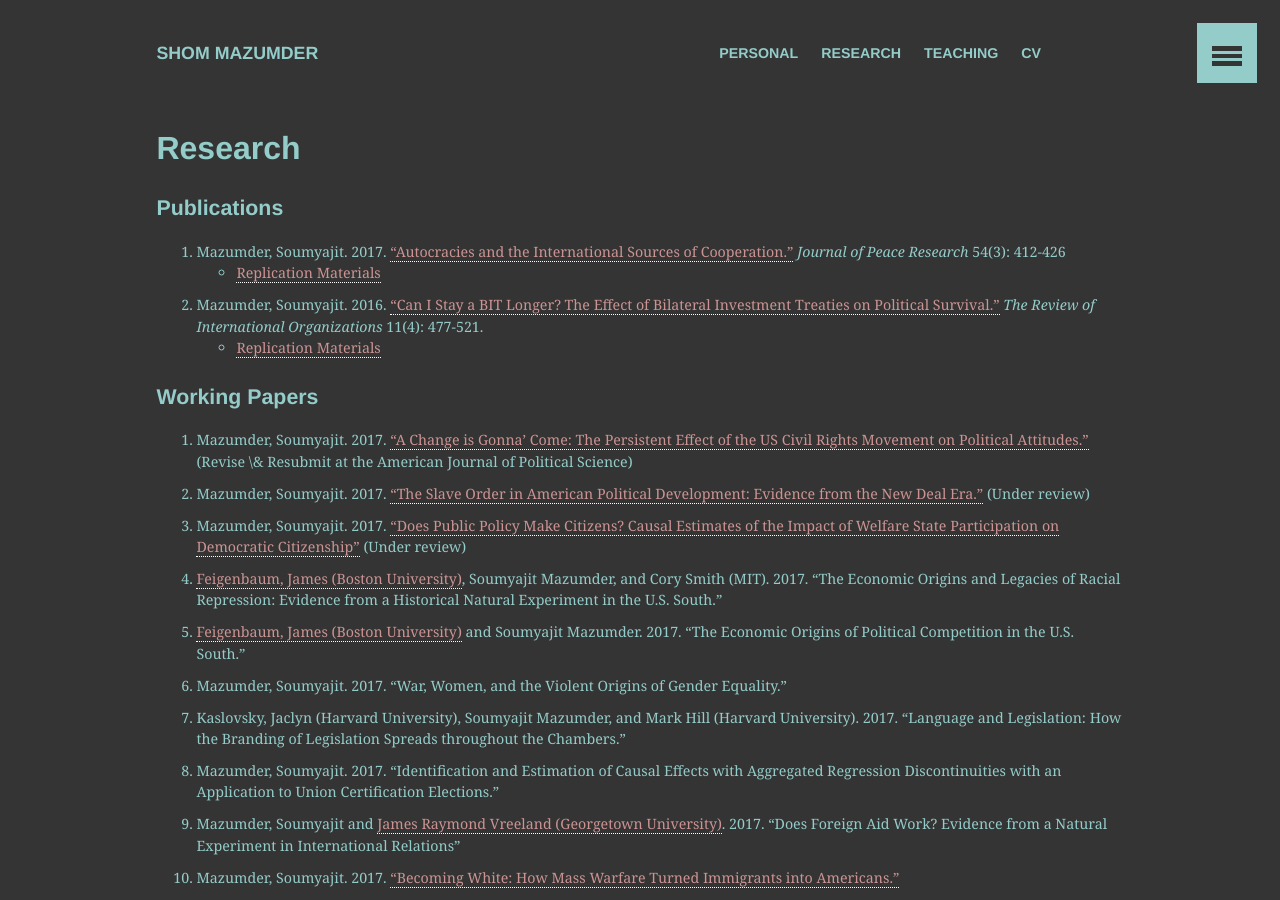
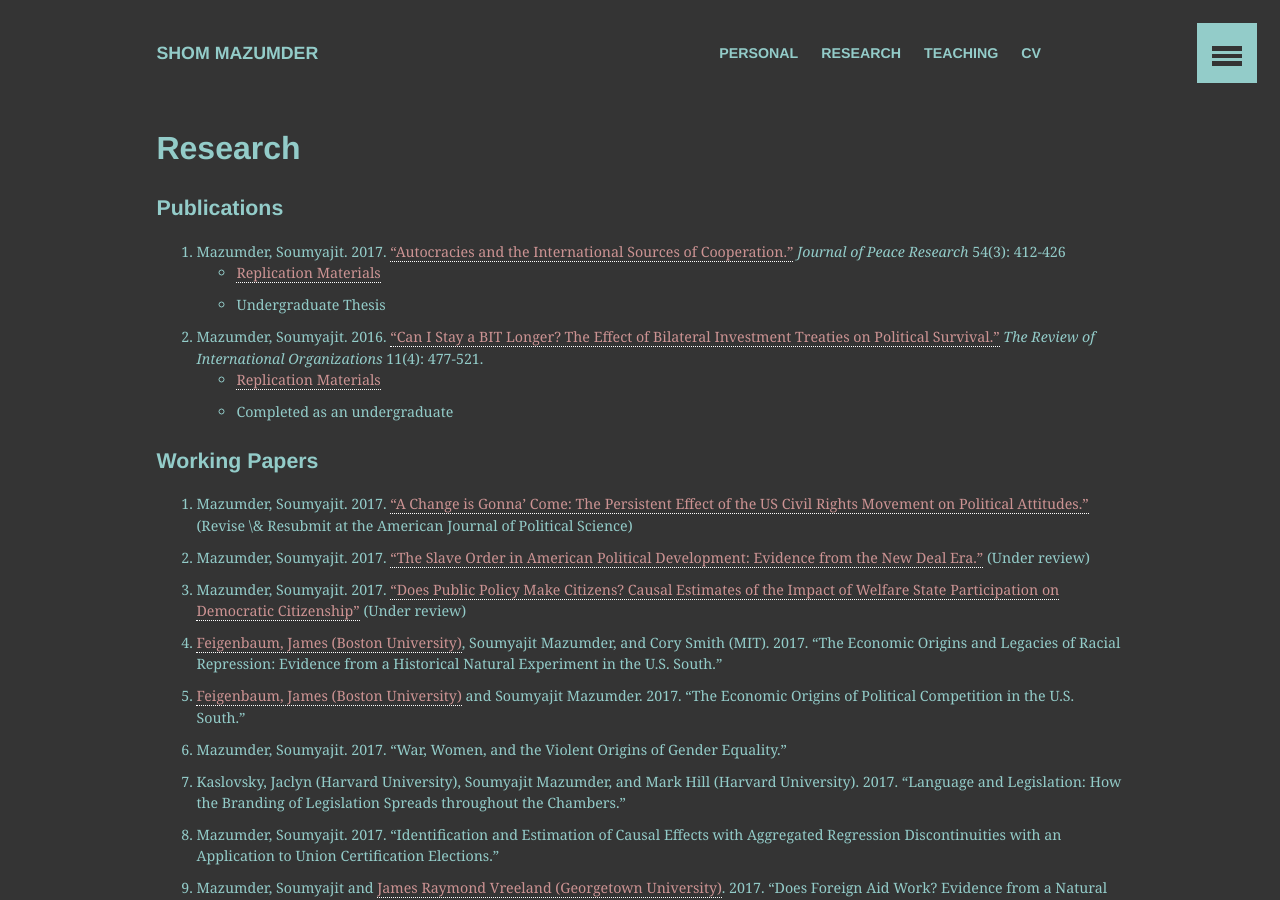
Before and after one commit to shommazumder/shommazumder.github.io-archive, a Jekyll site: the page built from _pages/research.md, in a window 1280 px wide and 900 px high. Built offline with Jekyll 4.4.1, drawn with Linux system fonts in a browser that asks for light colours.

Commit message:
updated publications section to add info on publications completed as an undergrad

```diff
--- a/_pages/research.md
+++ b/_pages/research.md
@@ -9,8 +9,10 @@ layout: archive
 
 1. Mazumder, Soumyajit. 2017. ["Autocracies and the International Sources of Cooperation."](http://journals.sagepub.com/doi/abs/10.1177/0022343316687018) *Journal of Peace Research* 54\(3\): 412-426
 	* [Replication Materials](https://static-content.springer.com/esm/art%3A10.1007%2Fs11558-015-9235-7/MediaObjects/11558_2015_9235_MOESM1_ESM.zip)
+	* Undergraduate Thesis
 2. Mazumder, Soumyajit. 2016. ["Can I Stay a BIT Longer? The Effect of Bilateral Investment Treaties on Political Survival."](https://link.springer.com/article/10.1007/s11558-015-9235-7) *The Review of International Organizations* 11\(4\): 477-521.
 	* [Replication Materials](https://dataverse.harvard.edu/dataset.xhtml?persistentId=doi:10.7910/DVN/JV2PQS)
+	* Completed as an undergraduate
 
 #### Working Papers
 
```
